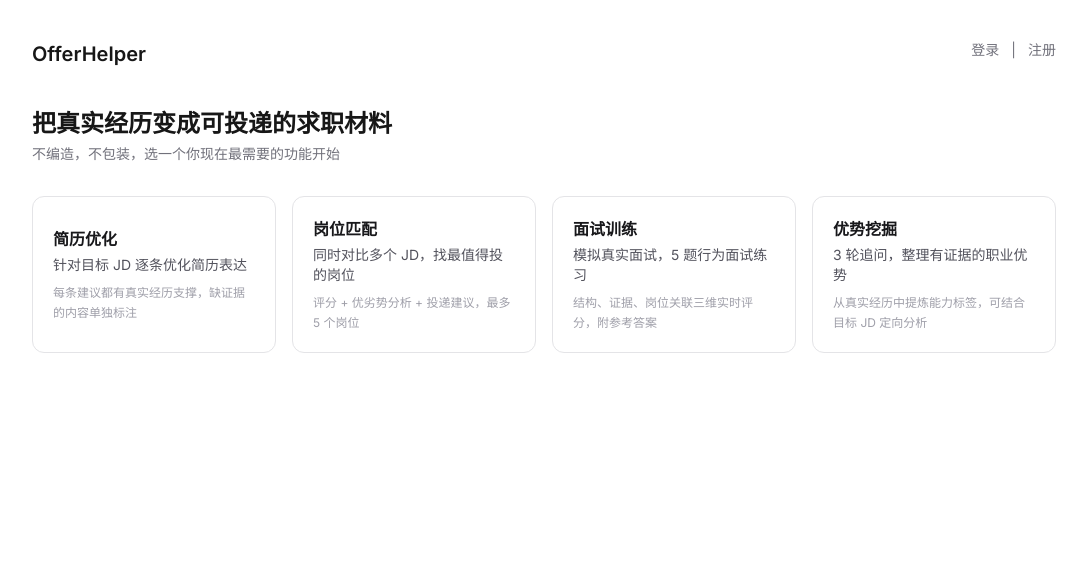
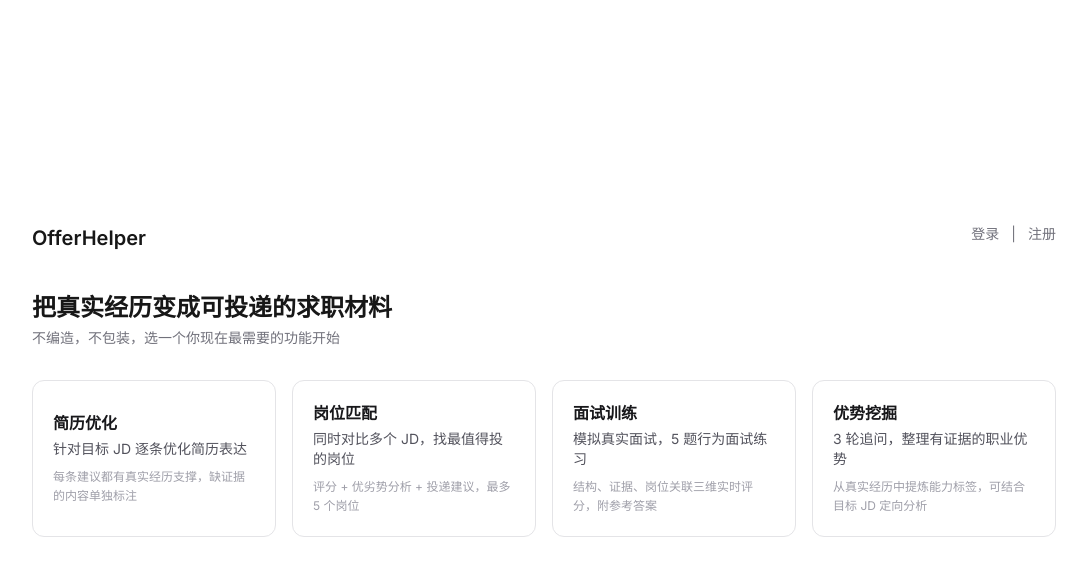
Before and after one commit to grinxx/offerhelper-web, a Next.js app: page / in a window 1280 px wide. Shown: the top 576 px of the page, without its empty margins (96-1183 px from the left). Built offline with nearby package versions, Linux system fonts and the light colour scheme; no server answers.

Commit message:
fix: homepage vertically centered with min-h-screen flex layout

```diff
--- a/app/page.tsx
+++ b/app/page.tsx
@@ -76,7 +76,7 @@
   }
 
   return (
-    <main className="w-full px-4 sm:px-8 md:px-12 lg:px-20 xl:px-32 py-10 max-w-7xl mx-auto">
+    <main className="w-full px-4 sm:px-8 md:px-12 lg:px-20 xl:px-32 py-10 max-w-7xl mx-auto min-h-screen flex flex-col justify-center">
       <header className="flex items-start justify-between mb-10 gap-4">
         <h1 className="text-xl font-semibold shrink-0">OfferHelper</h1>
         {user ? (
```
